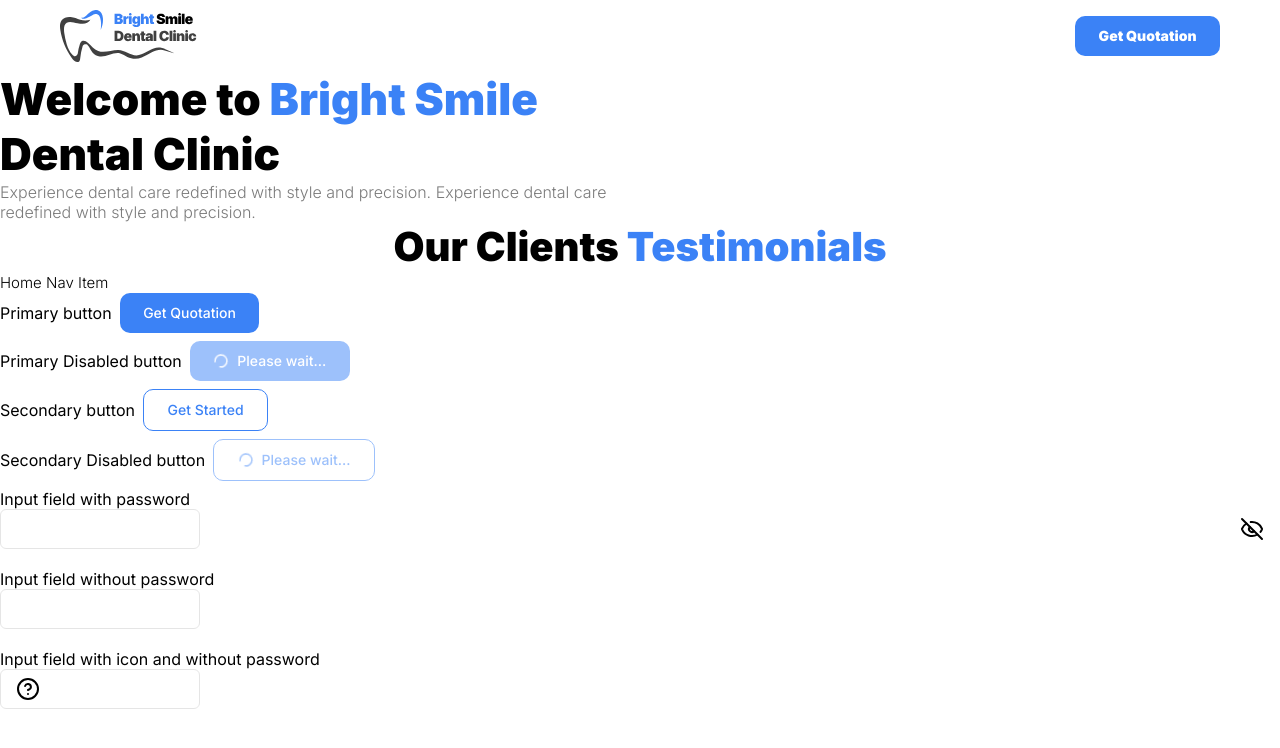
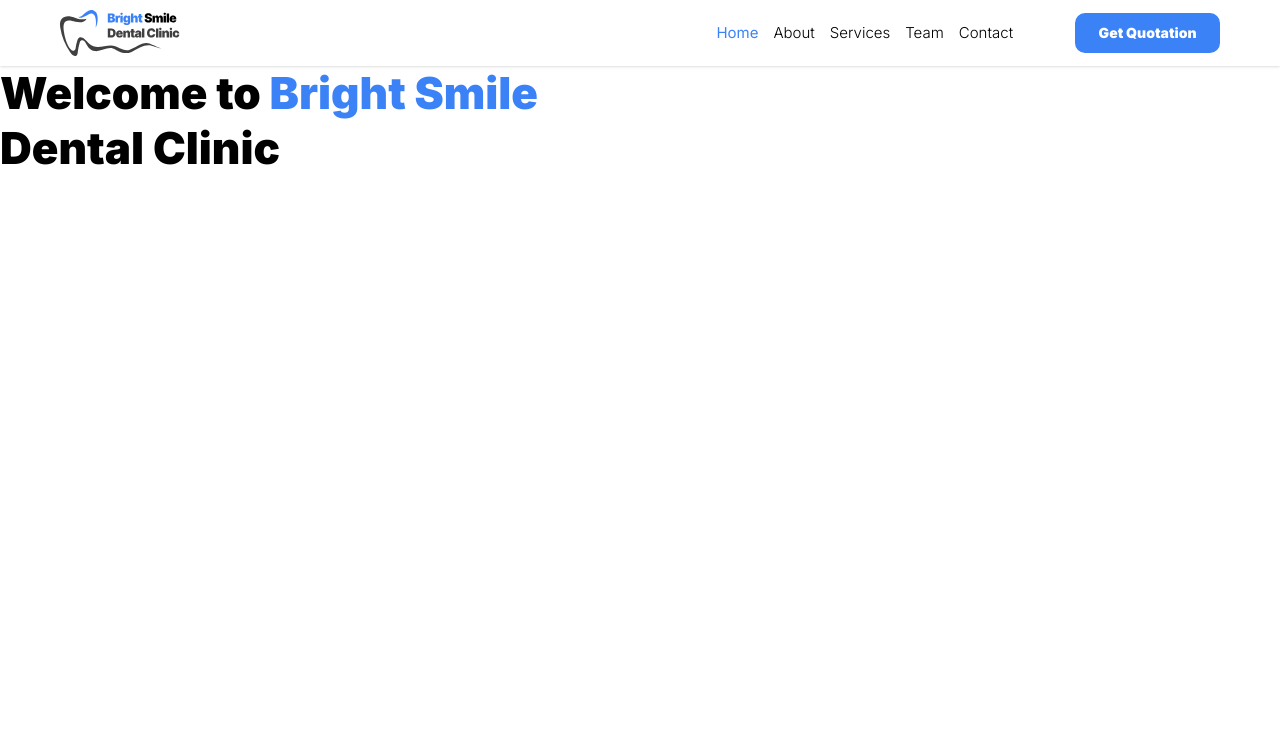
Before and after one commit to Abhayaghmr11/BrightSmileDental, a Next.js app: page / in a window 1280 px wide. Shown: the top 748 px of the page. Built offline with nearby package versions, Linux system fonts and the light colour scheme.

Commit message:
Navbar created'

```diff
--- a/app/layout.tsx
+++ b/app/layout.tsx
@@ -1,9 +1,10 @@
 import type { Metadata } from "next";
-import { Inter } from 'next/font/google'
-
+import { Inter } from "next/font/google";
 import "./globals.css";
 
-const inter = Inter({ subsets: ['latin'] })
+import Navbar from "@/components/atom/Navbar";
+
+const inter = Inter({ subsets: ["latin"] });
 
 export const metadata: Metadata = {
   title: "Create Next App",
@@ -17,9 +18,8 @@ export default function RootLayout({
 }>) {
   return (
     <html lang="en">
-      <body
-        className={`${inter.className} leading-tight`}
-      >
+      <body className={`${inter.className} leading-tight`}>
+        <Navbar />
         {children}
       </body>
     </html>
--- a/app/page.tsx
+++ b/app/page.tsx
@@ -1,70 +1,14 @@
-import Image from "next/image";
-import Logo from "@/public/assets/icons/Logo/Logo.svg";
-import Text from "@/components/Text";
-import Button from "@/components/Button";
-import Input from "@/components/Input";
-import { HelpCircleIcon } from "lucide-react";
+import Text from "@/components/atom/Text";
 
 export default function Home() {
   return (
     <main className="h-screen ">
-      <div className="  hidden md:flex max-w-[1440px] mx-auto  justify-between items-center py-[10px] px-[60px]">
-        <Image src={Logo} alt="Logo" />
-        <Button variant="default" className=" font-black ml-5">
-          Get Quotation
-        </Button>
-      </div>
+
       <div className=" max-w-[678px]">
         <Text variant="title">
           Welcome to <span className=" text-primary">Bright Smile </span>Dental
           Clinic{" "}
         </Text>
-
-        <Text variant="body" className=" font-light text-secondary_foreground">
-          Experience dental care redefined with style and precision. Experience
-          dental care redefined with style and precision.
-        </Text>
-      </div>
-      <Text variant="heading" className=" text-center">
-        Our Clients <span className=" text-primary">Testimonials</span>
-      </Text>
-      <Text variant="nav" className=" text-center">
-        Home Nav Item
-      </Text>
-
-      <div className=" flex flex-col gap-2">
-        <div className=" flex gap-2 items-center">
-          Primary button
-          <Button variant="default">Get Quotation</Button>
-        </div>
-        <div className=" flex gap-2 items-center">
-          Primary Disabled button
-          <Button variant="default" disabled>
-            Get Quotation
-          </Button>
-        </div>
-
-        <div className=" flex gap-2 items-center">
-          Secondary button
-          <Button variant="secondary">Get Started</Button>
-        </div>
-        <div className=" flex gap-2 items-center">
-          Secondary Disabled button
-          <Button variant="secondary" disabled>
-            Get Started
-          </Button>
-        </div>
-
-        <div>
-          Input field with password
-          <Input type="password" className=" w-[200px]" />
-          <br />
-          Input field without password
-          <Input type="text" className=" w-[200px]" />
-          <br />
-          Input field with icon and without password
-          <Input type="text" icon={<HelpCircleIcon />} className=" w-[200px]" />
-        </div>
       </div>
     </main>
   );
--- a/components/Input/index.tsx
+++ b/components/atom/Input/index.tsx
@@ -11,7 +11,7 @@ interface InputProp extends React.InputHTMLAttributes<HTMLInputElement> {
 const Input: React.FC<InputProp> = ({ icon, className, type, ...prop }) => {
   const [isPasswordVisible, setPasswordVisible] = React.useState(false);
   return (
-    <div className="relative w-full">
+    <div className="relative w-min">
       {icon && (
         <div className="absolute inset-y-0 left-0 pl-4 flex items-center pointer-events-none">
           {icon}
@@ -25,11 +25,11 @@ const Input: React.FC<InputProp> = ({ icon, className, type, ...prop }) => {
       {type === "password" && (
         <button
           type="button"
-          className=" absolute inset-y-0 right-0 pr-4 flex items-center cursor-pointer"
+          className=" absolute bg-transparent inset-y-0 right-0 pr-2 flex items-center cursor-pointer"
           onClick={() => setPasswordVisible((prev) => !prev)}
         >
           {isPasswordVisible ? (
-            <Eye className=" w-[20px] h-[20px]" />
+            <Eye className=" w-[15px] h-[15px]" />
           ) : (
             <EyeOff />
           )}
--- /dev/null
+++ b/components/atom/MaxWidthWrapper/index.tsx
@@ -0,0 +1,19 @@
+import React from "react";
+
+const MaxWidthWrapper = ({
+  children,
+  className,
+}: {
+  children: React.ReactNode;
+  className?: string;
+}) => {
+  return (
+    <div
+      className={` max-w-[1440px] mx-auto py-[10px] px-[20px] md:py-[10px] md:px-[60px]  ${className}`}
+    >
+      {children}
+    </div>
+  );
+};
+
+export default MaxWidthWrapper;
--- /dev/null
+++ b/components/atom/Navbar/NavLinks.tsx
@@ -0,0 +1,82 @@
+"use client";
+
+import React, { useState } from "react";
+import { usePathname } from "next/navigation";
+import { RxHamburgerMenu } from "react-icons/rx";
+import { IoCloseOutline } from "react-icons/io5";
+import Link from "next/link";
+
+import Text from "../Text";
+import Button from "../Button";
+import { navitems } from "./config";
+
+const NavLinks = () => {
+  const pathname = usePathname();
+  const [navOpen, setNavOpen] = useState(false);
+
+  return (
+    <>
+      <div className=" hidden md:flex items-center gap-[42px] ">
+        {/* Nav items */}
+        <nav className=" flex gap-[15px] items-center">
+          {navitems?.map((nav) => (
+            <Link key={nav?.path} href={nav?.path}>
+              <Text
+                variant="nav"
+                className={`${
+                  pathname === nav?.path ? "text-primary font-normal" : ""
+                }`}
+              >
+                {nav?.name}
+              </Text>
+            </Link>
+          ))}
+        </nav>
+        <Button variant="default" className=" font-black ml-5">
+          Get Quotation
+        </Button>
+      </div>
+      {navOpen ? (
+        <IoCloseOutline
+          onClick={() => {
+            setNavOpen((prev) => !prev);
+          }}
+          className=" flex md:hidden w-[25px] h-[25px]"
+        />
+      ) : (
+        <RxHamburgerMenu
+          onClick={() => {
+            setNavOpen((prev) => !prev);
+          }}
+          className=" flex md:hidden w-[25px] h-[25px]"
+        />
+      )}
+
+      <div
+        className={`md:hidden border sm:w-[60%] border-border_color transition-all  duration-700 ease-in-out fixed z-10 top-0 flex flex-col pt-[50px] px-[20px] gap-[15px] bg-white  h-full ${
+          navOpen ? "left-0" : "fixed left-[-100%] ease-in-out duration-700"
+        }`}
+      >
+        <nav className=" relative w-full  flex flex-col gap-[15px] justify-center items-center">
+          {navitems?.map((nav) => (
+            <Link key={nav?.path} href={nav?.path}>
+              <Text
+                variant="nav"
+                className={`${
+                  pathname === nav?.path ? "text-primary font-normal" : ""
+                }`}
+              >
+                {nav?.name}
+              </Text>
+            </Link>
+          ))}
+        </nav>
+        <Button variant="default" className=" font-black ml-5">
+          Get Quotation
+        </Button>
+      </div>
+    </>
+  );
+};
+
+export default NavLinks;
--- /dev/null
+++ b/components/atom/Navbar/config.tsx
@@ -0,0 +1,22 @@
+export const navitems = [
+  {
+    name: "Home",
+    path: "/",
+  },
+  {
+    name: "About",
+    path: "/about",
+  },
+  {
+    name: "Services",
+    path: "/services",
+  },
+  {
+    name: "Team",
+    path: "/team",
+  },
+  {
+    name: "Contact",
+    path: "/contact",
+  },
+];
--- /dev/null
+++ b/components/atom/Navbar/index.tsx
@@ -0,0 +1,25 @@
+import React from "react";
+import Link from "next/link";
+
+import Image from "next/image";
+import Logo from "@/public/assets/icons/Logo/Logo.svg";
+import MaxWidthWrapper from "../MaxWidthWrapper";
+import NavLinks from "./NavLinks";
+
+const Navbar = () => {
+  return (
+    <div className=" shadow">
+      <MaxWidthWrapper>
+        <div className="flex justify-between items-center ">
+          <Link href={"/"}>
+            <Image src={Logo} alt="Logo" className=" w-[120px] h-auto" />
+          </Link>
+          {/* Client Component */}
+          <NavLinks />
+        </div>
+      </MaxWidthWrapper>
+    </div>
+  );
+};
+
+export default Navbar;
--- a/components/Text/index.tsx
+++ b/components/atom/Text/index.tsx
@@ -31,7 +31,8 @@ const Text: React.FC<Textprop> = ({
     variant === "subheading" && "text-sub_heading font-semibold",
     variant === "body" && "text-paragraph",
     variant === "span" && "text-label",
-    variant === "nav" && "text-nav font-light",
+    variant === "nav" &&
+      "text-nav font-light hover:text-primary transition-all duration-500 ease-in-out",
     className
   );
 
--- a/package.json
+++ b/package.json
@@ -16,6 +16,7 @@
     "next": "15.1.6",
     "react": "^19.0.0",
     "react-dom": "^19.0.0",
+    "react-icons": "^5.4.0",
     "tailwind-merge": "^3.0.1",
     "tailwindcss-animate": "^1.0.7"
   },
```
Also changed, not shown: components/atom/Button/index.tsx (renamed from components/Button/index.tsx), 1 other file (tests, documents, lock files or other folders).
